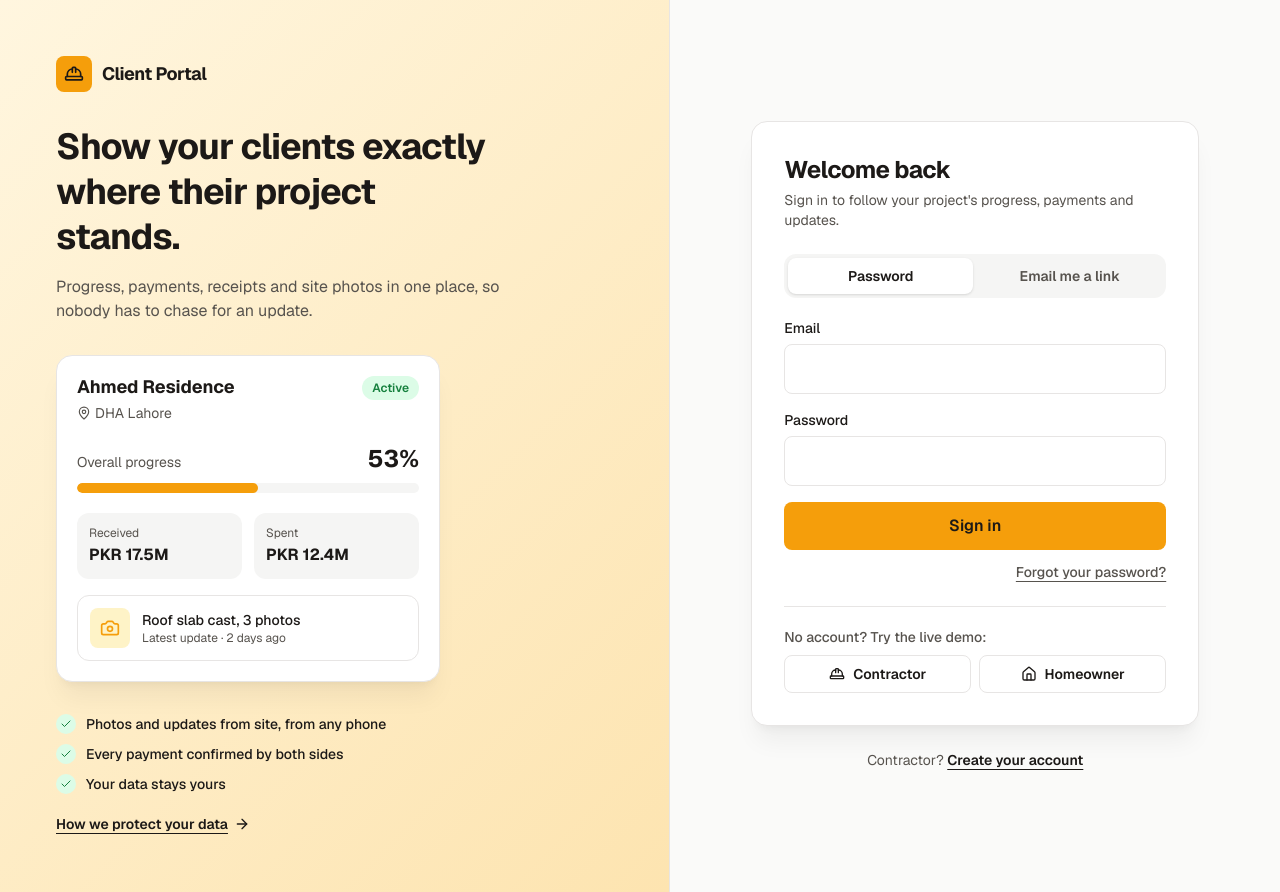
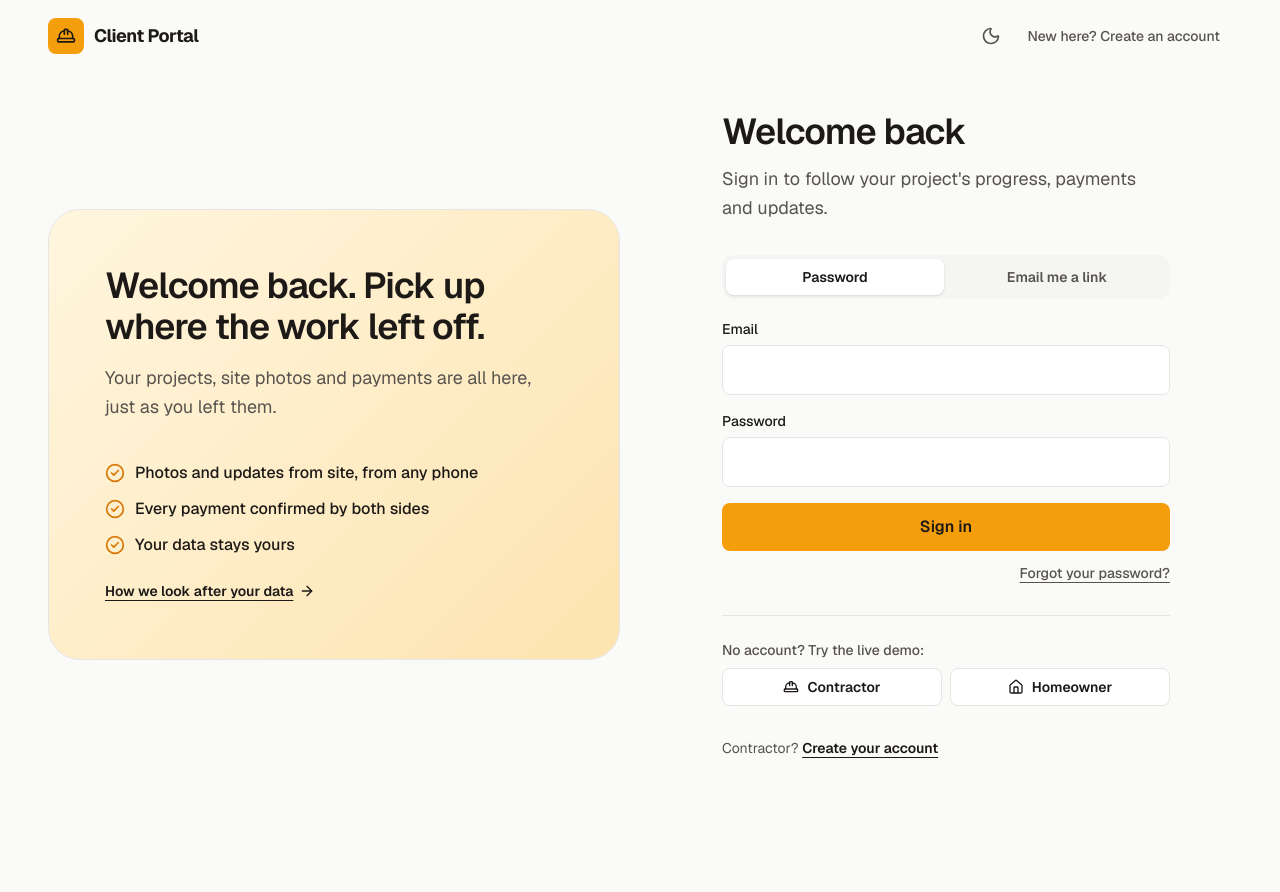
Before and after one commit to Ahmad-Amin/construction-project, a Next.js app: page /login in a window 1280 px wide. After the commit the page ends 830 px from the top, so only its background shows below. Built offline with nearby package versions, Linux system fonts and the light colour scheme.

Commit message:
updated the auth page designs

```diff
--- a/src/app/forgot-password/page.tsx
+++ b/src/app/forgot-password/page.tsx
@@ -8,6 +8,8 @@ export const metadata = { title: "Reset your password" };
 export default function ForgotPasswordPage() {
   return (
     <AuthShell
+      variant="reset"
+      topLink={{ href: "/login", label: "Back to sign in" }}
       title="Reset your password"
       subtitle="Enter your email and we'll send you a link to choose a new one."
       footer={
--- a/src/app/invite/[token]/page.tsx
+++ b/src/app/invite/[token]/page.tsx
@@ -75,6 +75,8 @@ export default async function InvitePage({ params }: { params: Promise<{ token:
 
   return (
     <AuthShell
+      variant="invite"
+      topLink={{ href: "/login", label: "Sign in" }}
       title={title}
       subtitle={subtitle}
       footer={
--- a/src/app/login/page.tsx
+++ b/src/app/login/page.tsx
@@ -14,7 +14,8 @@ export default async function LoginPage({
 
   return (
     <AuthShell
-      aside
+      variant="signin"
+      topLink={{ href: "/signup", label: "New here? Create an account" }}
       title="Welcome back"
       subtitle="Sign in to follow your project's progress, payments and updates."
       footer={
@@ -39,7 +40,7 @@ export default async function LoginPage({
 
       <LoginMethods />
 
-      <div className="mt-6 border-t border-line pt-5">
+      <div className="mt-8 border-t border-line pt-6">
         <DemoButtons compact />
       </div>
     </AuthShell>
--- a/src/app/signup/page.tsx
+++ b/src/app/signup/page.tsx
@@ -8,7 +8,8 @@ export const metadata = { title: "Create your account" };
 export default function SignupPage() {
   return (
     <AuthShell
-      aside
+      variant="signup"
+      topLink={{ href: "/login", label: "Already have an account? Sign in" }}
       title="Create your contractor account"
       subtitle="Set up in a minute, then add your first project."
       footer={
--- a/src/components/auth-aside.tsx
+++ b/src/components/auth-aside.tsx
@@ -1,47 +1,55 @@
 import Link from "next/link";
-import { ArrowRight, Check } from "lucide-react";
-import { Logo } from "@/components/logo";
-import { ProjectPreview } from "@/components/project-preview";
+import { ArrowRight, CheckCircle2 } from "lucide-react";
 
-const points = [
-  "Photos and updates from site, from any phone",
-  "Every payment confirmed by both sides",
-  "Your data stays yours",
-];
+export type AuthVariant = "signin" | "signup" | "invite" | "reset";
 
-// The brand panel beside the sign-in and sign-up forms on large screens.
-export function AuthAside() {
+const copy: Record<AuthVariant, { headline: string; body: string; points: string[] }> = {
+  signin: {
+    headline: "Welcome back. Pick up where the work left off.",
+    body: "Your projects, site photos and payments are all here, just as you left them.",
+    points: ["Photos and updates from site, from any phone", "Every payment confirmed by both sides", "Your data stays yours"],
+  },
+  signup: {
+    headline: "Set it up once. Every project gets its own page.",
+    body: "Add your company, add a project, and send your client one private link. That's all it takes.",
+    points: ["Set up in a few minutes", "Nothing for your client to install", "You choose what your client sees"],
+  },
+  invite: {
+    headline: "Your contractor has set up a page for your project.",
+    body: "See the progress, the photos and every payment in one place, whenever you like. No calling around.",
+    points: ["You only see your own project", "Every payment is confirmed by both of you", "Nothing to install"],
+  },
+  reset: {
+    headline: "Locked out? It happens to everyone.",
+    body: "Tell us your email and we'll send you a link to choose a new password.",
+    points: [],
+  },
+};
+
+// The warm panel beside the form on large screens: why you're here, in a few plain words.
+export function AuthAside({ variant }: { variant: AuthVariant }) {
+  const { headline, body, points } = copy[variant];
+
   return (
-    <aside className="bg-hero relative hidden flex-col justify-between gap-8 overflow-hidden border-r border-line p-10 lg:flex xl:p-14">
-      <Logo />
-
-      <div>
-        <h2 className="max-w-md text-3xl font-bold leading-tight tracking-tight xl:text-4xl">
-          Show your clients exactly where their project stands.
-        </h2>
-        <p className="mt-4 max-w-md text-muted">
-          Progress, payments, receipts and site photos in one place, so nobody has to chase for an update.
-        </p>
-
-        {/* A sample of what a homeowner sees. Only when the window is tall enough to hold it. */}
-        <div className="mt-8 hidden max-w-sm [@media(min-height:800px)]:block">
-          <ProjectPreview compact />
-        </div>
+    <aside className="bg-hero relative hidden overflow-hidden rounded-[2rem] border border-line p-10 lg:flex lg:flex-col lg:self-center xl:p-14">
+      <div className="max-w-md">
+        <h2 className="text-balance text-3xl font-semibold leading-[1.12] tracking-tight xl:text-4xl">{headline}</h2>
+        <p className="mt-4 text-lg leading-relaxed text-muted">{body}</p>
       </div>
 
-      <div>
-        <ul className="space-y-2.5">
-          {points.map((point) => (
-            <li key={point} className="flex items-center gap-2.5 text-sm font-medium">
-              <span className="flex size-5 items-center justify-center rounded-full bg-success-soft text-success">
-                <Check className="size-3" aria-hidden />
-              </span>
-              {point}
-            </li>
-          ))}
-        </ul>
-        <Link href="/trust" className="mt-5 inline-flex items-center gap-1.5 text-sm font-semibold underline underline-offset-4">
-          How we protect your data <ArrowRight className="size-4" aria-hidden />
+      <div className="mt-10">
+        {points.length > 0 && (
+          <ul className="space-y-3">
+            {points.map((point) => (
+              <li key={point} className="flex items-center gap-2.5 font-medium">
+                <CheckCircle2 className="size-5 shrink-0 text-data-accent" aria-hidden />
+                {point}
+              </li>
+            ))}
+          </ul>
+        )}
+        <Link href="/trust" className="mt-6 inline-flex items-center gap-1.5 text-sm font-semibold underline underline-offset-4">
+          How we look after your data <ArrowRight className="size-4" aria-hidden />
         </Link>
       </div>
     </aside>
--- a/src/components/auth-shell.tsx
+++ b/src/components/auth-shell.tsx
@@ -1,52 +1,59 @@
-import { AuthAside } from "@/components/auth-aside";
+import Link from "next/link";
+import { AuthAside, type AuthVariant } from "@/components/auth-aside";
 import { Logo } from "@/components/logo";
+import { ThemeQuickToggle } from "@/components/theme-quick-toggle";
 
-// Centered card used by login, signup and first-run company setup.
+// The frame around sign-in, sign-up, invite and password reset: a header with the logo, the theme
+// switch and a link to the other way in, then (on large screens) a warm panel beside the form.
+// Pass no `variant` for a single plain column, used for notices like "invite not found".
 export function AuthShell({
   title,
   subtitle,
   children,
   footer,
-  aside = false,
+  variant,
+  topLink,
 }: {
   title: string;
   subtitle?: string;
   children: React.ReactNode;
   footer?: React.ReactNode;
-  // Shows the brand panel beside the card on large screens (sign-in and sign-up).
-  aside?: boolean;
+  variant?: AuthVariant;
+  topLink?: { href: string; label: string };
 }) {
-  const content = (
-    <>
-      <div className={`mb-6 ${aside ? "lg:hidden" : ""}`}>
+  return (
+    <div className="flex min-h-dvh flex-col">
+      <header className="mx-auto flex w-full max-w-[96rem] items-center justify-between gap-4 px-5 py-4 sm:px-8 lg:px-12 2xl:px-16">
         <Logo />
+        <div className="flex items-center gap-1">
+          <ThemeQuickToggle />
+          {topLink && (
+            <Link
+              href={topLink.href}
+              className="hidden rounded-lg px-3 py-2 text-sm font-medium text-muted transition-colors hover:text-foreground sm:block"
+            >
+              {topLink.label}
+            </Link>
+          )}
+        </div>
+      </header>
+
+      <div
+        className={`mx-auto grid w-full max-w-[96rem] flex-1 gap-6 px-5 pb-8 sm:px-8 lg:px-12 2xl:px-16 ${
+          variant ? "lg:grid-cols-[minmax(0,1fr)_minmax(0,1fr)] lg:gap-10" : ""
+        }`}
+      >
+        {variant && <AuthAside variant={variant} />}
+
+        <main className="flex items-center justify-center py-6 sm:py-10">
+          <div className="animate-rise w-full max-w-md">
+            <h1 className="text-balance text-3xl font-semibold tracking-tight sm:text-4xl">{title}</h1>
+            {subtitle ? <p className="mt-3 mb-8 text-lg leading-relaxed text-muted">{subtitle}</p> : <div className="mb-8" />}
+            {children}
+            {footer && <p className="mt-8 text-sm text-muted">{footer}</p>}
+          </div>
+        </main>
       </div>
-      <main className="w-full max-w-md rounded-2xl border border-line bg-surface p-6 shadow-xl shadow-black/5 sm:p-8 min-[1536px]:max-w-lg min-[1536px]:p-10">
-        <h1 className="text-2xl font-bold tracking-tight">{title}</h1>
-        {subtitle && <p className="mt-1 mb-6 text-sm text-muted">{subtitle}</p>}
-        {!subtitle && <div className="mb-6" />}
-        {children}
-      </main>
-      {footer && <p className="mt-6 text-center text-sm text-muted">{footer}</p>}
-    </>
-  );
-
-  if (aside) {
-    return (
-      <div className="grid min-h-full flex-1 lg:grid-cols-[1.1fr_1fr]">
-        <AuthAside />
-        <div className="relative flex flex-col items-center justify-center px-4 py-8">
-          <div className="bg-blueprint absolute inset-0 -z-10 lg:hidden" aria-hidden />
-          {content}
-        </div>
-      </div>
-    );
-  }
-
-  return (
-    <div className="relative flex min-h-full flex-1 flex-col items-center px-4 py-8 sm:justify-center">
-      <div className="bg-blueprint absolute inset-0 -z-10" aria-hidden />
-      {content}
     </div>
   );
 }
```
